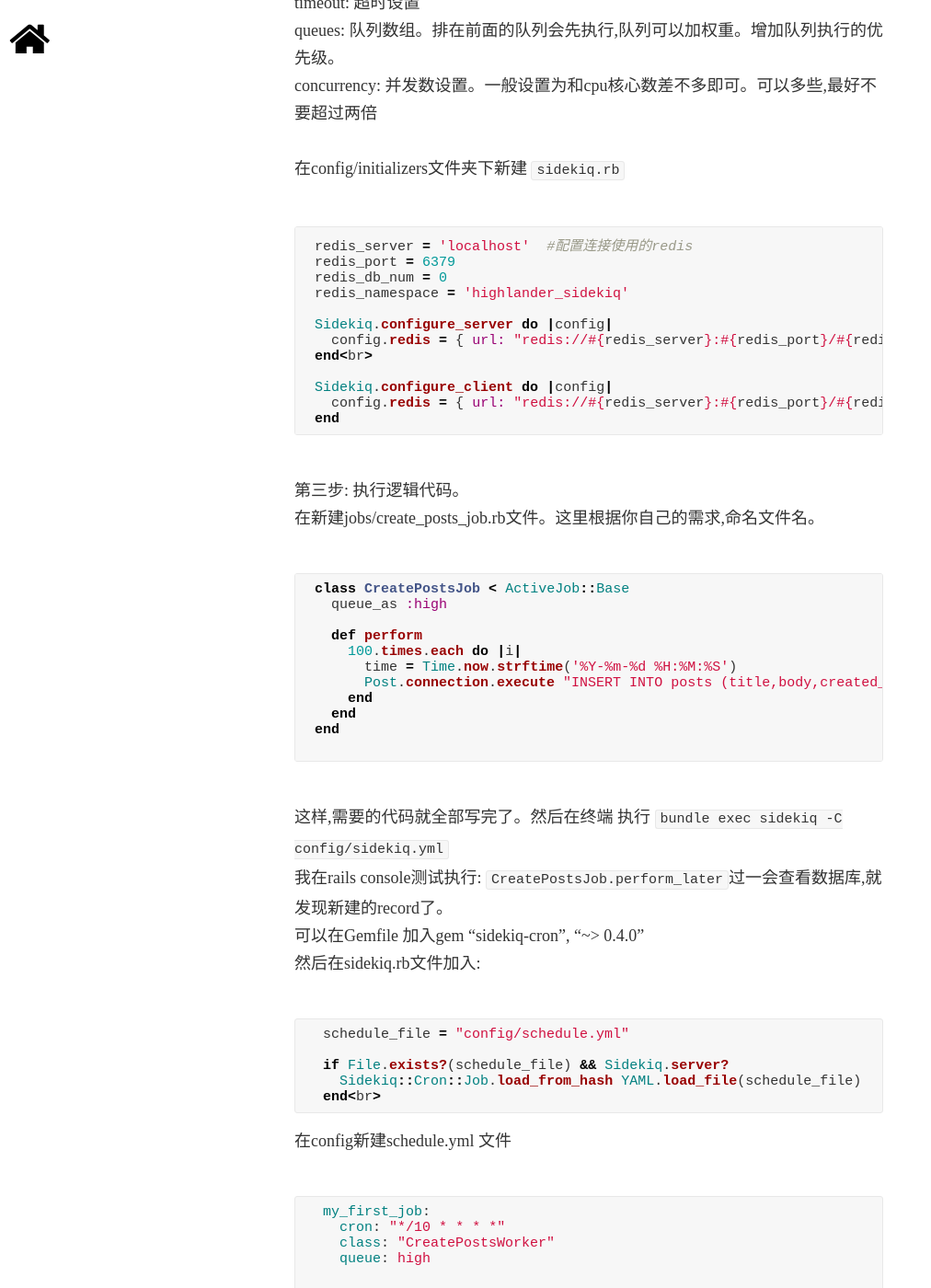
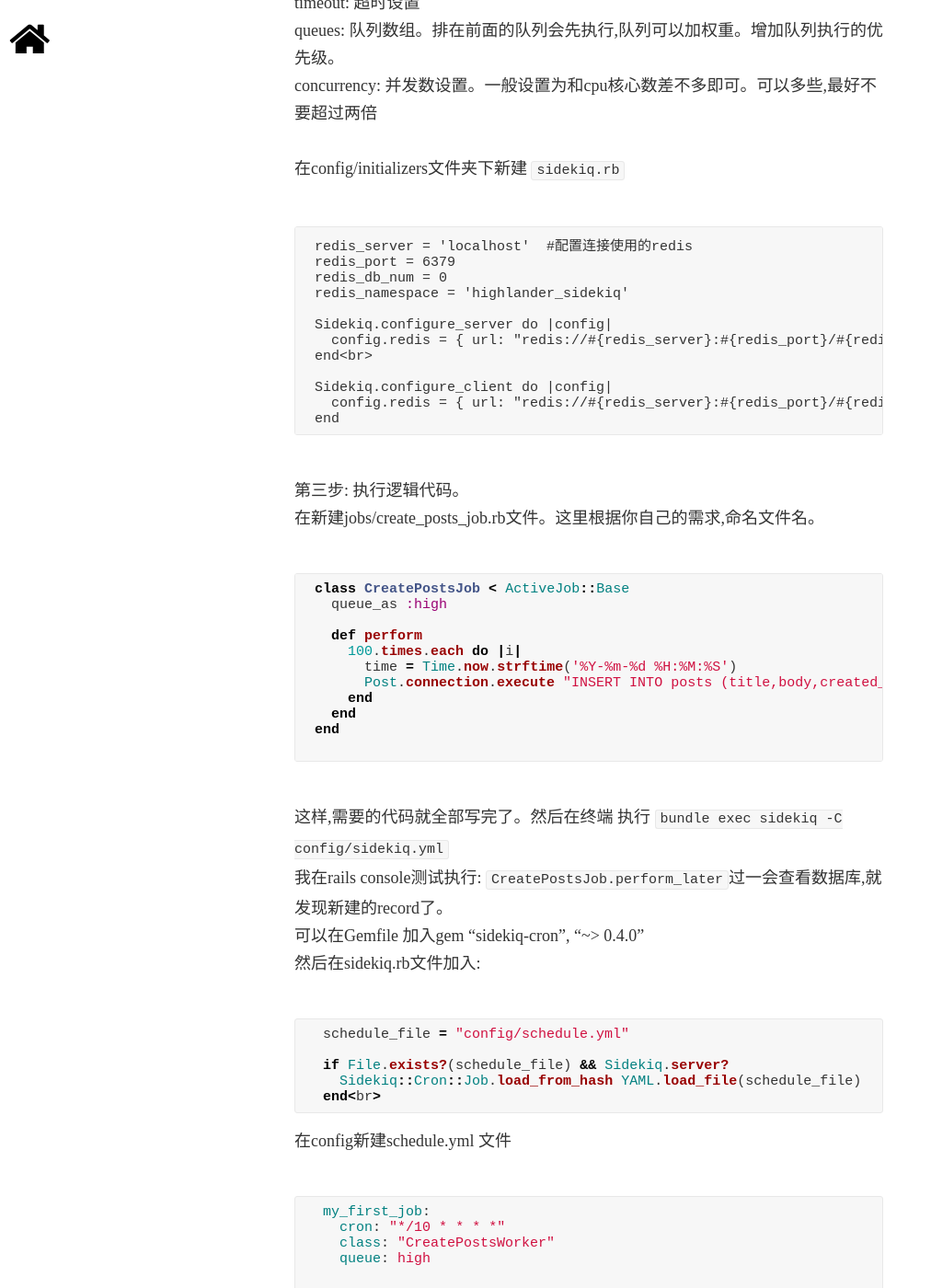
Before and after one commit to pathbox/pathbox.github.io, a Jekyll site: the page built from _posts/2016-03-07-sidekiq.md, in a window 1280 px wide and 1400 px high, scrolled down 2004 px. Shown: the whole window at 92% size, without its empty margins (0-1012 px from the left). Built offline with Jekyll 4.4.1, drawn with Linux system fonts in a browser that asks for light colours; nearby versions of some CDN libraries; some web fonts are replaced; comment, search, counter and statistics services are not loaded; some of the changed lines change nothing that is shown.

Commit message:
fix <code></code>

````diff
--- a/_posts/2016-03-07-sidekiq.md
+++ b/_posts/2016-03-07-sidekiq.md
@@ -62,7 +62,7 @@
  在config/initializers文件夹下新建 <code>sidekiq.rb</code>
  <br>
 
- ```ruby
+ ```
  redis_server = 'localhost'  #配置连接使用的redis
  redis_port = 6379
  redis_db_num = 0
@@ -126,4 +126,4 @@
   <br>
   Sidekiq的基本使用方法不难。但是,由于Sidekiq是多线程的,所以在你的逻辑代码要保证线程安全。具体Sidekiq的更详细的配置,可以查看Sidekiq的文档。<br>
 
-  [超级链接](https://github.com/mperham/sidekiq)
+  [文档链接](https://github.com/mperham/sidekiq)
````
